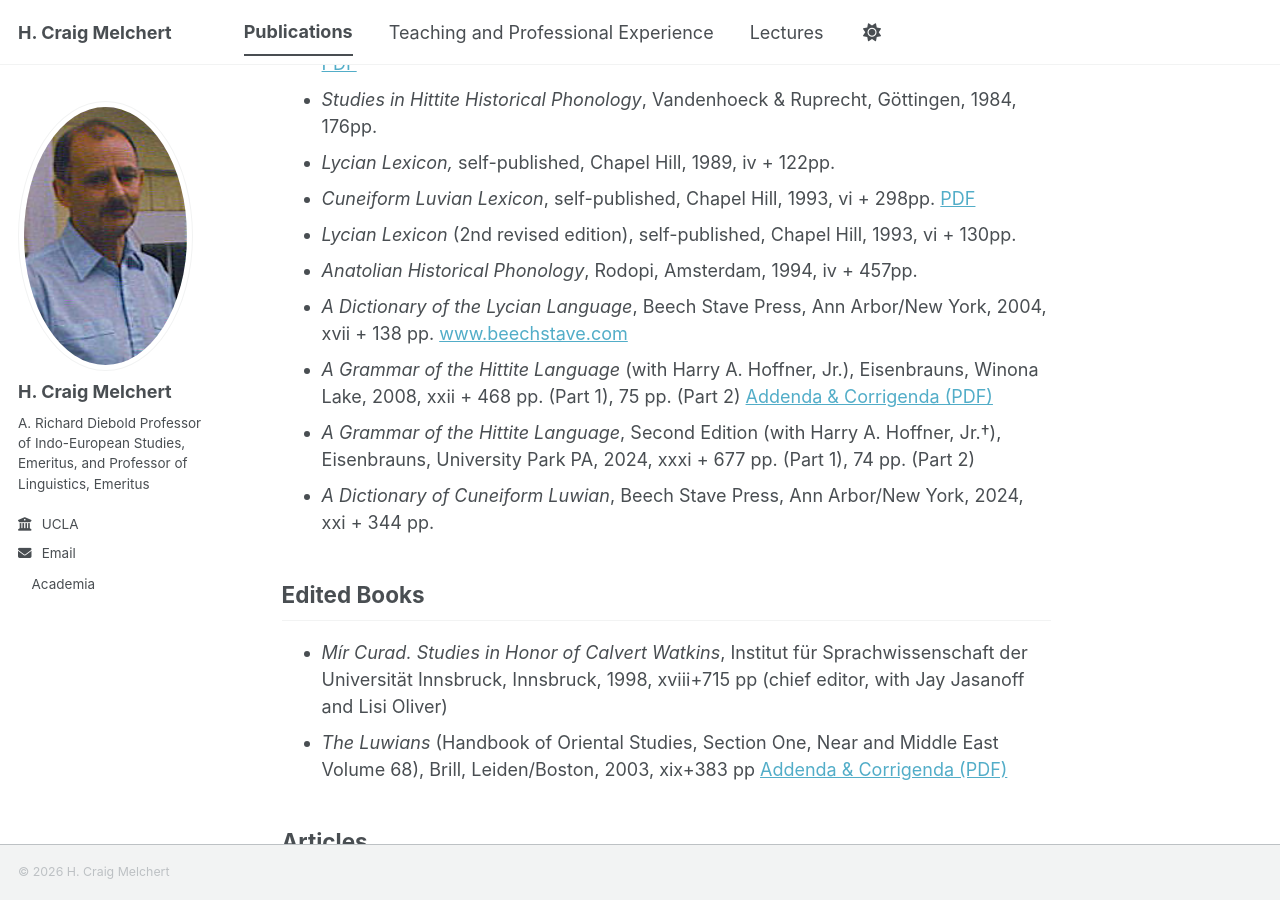
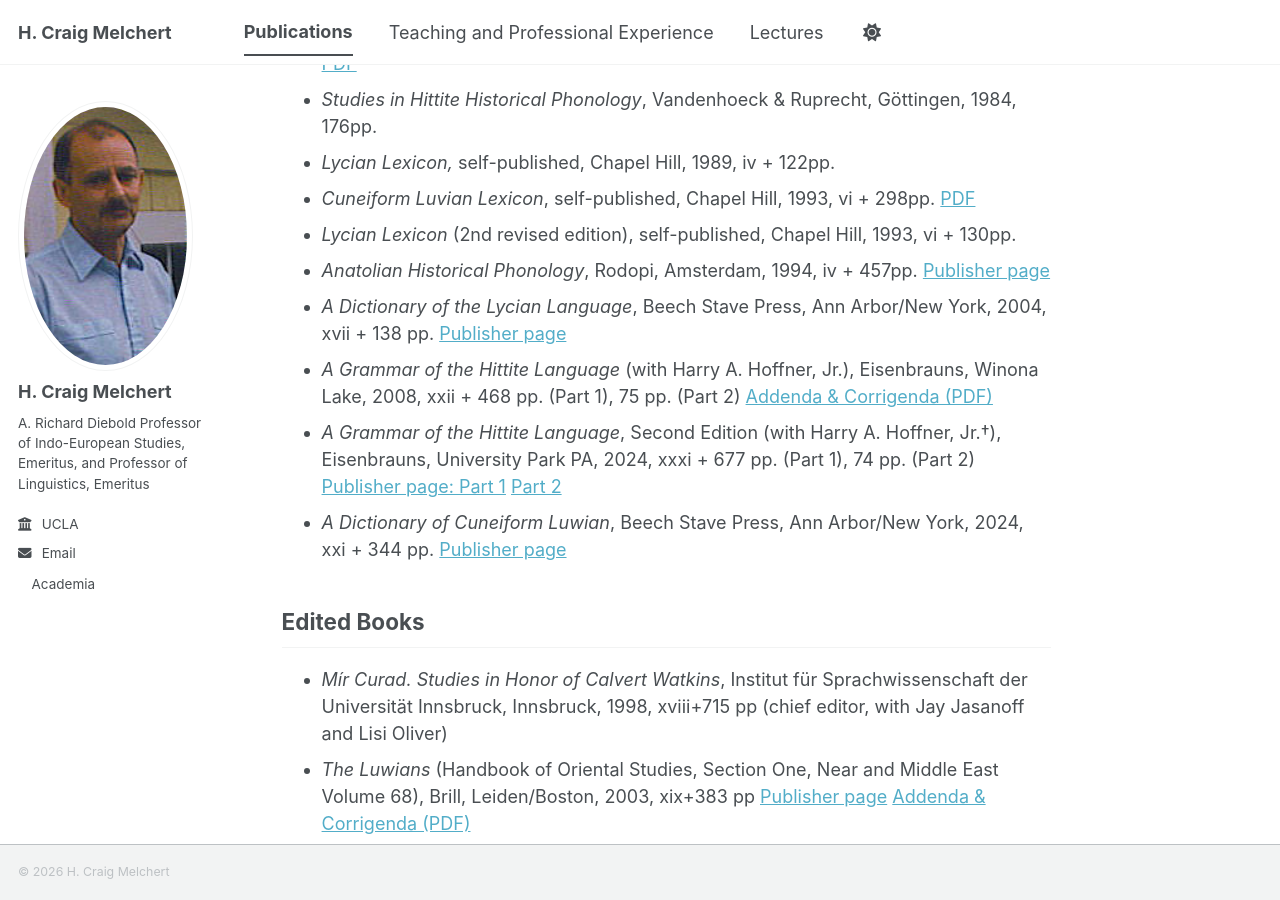
Before and after one commit to hcmelchert/hcmelchert.github.io, a Jekyll site: the page built from _pages/publications.md, in a window 1280 px wide and 900 px high, scrolled down 322 px. Built offline with Jekyll 4.4.1, drawn with Linux system fonts in a browser that asks for light colours; a style sheet for code colours, icons or effects is not loaded.

Commit message:
added publisher links

```diff
--- a/_pages/publications.md
+++ b/_pages/publications.md
@@ -16,16 +16,16 @@ redirect_from:
 - <i>Lycian Lexicon,</i> self-published, Chapel Hill, 1989, iv + 122pp.
 - <i>Cuneiform Luvian Lexicon</i>, self-published, Chapel Hill, 1993, vi + 298pp. [PDF](/files/LUVLEX.pdf)
 - <i>Lycian Lexicon</i> (2nd revised edition), self-published, Chapel Hill, 1993, vi + 130pp.
-- <i>Anatolian Historical Phonology</i>, Rodopi, Amsterdam, 1994, iv + 457pp.
-- <i>A Dictionary of the Lycian Language</i>, Beech Stave Press, Ann Arbor/New York, 2004, xvii + 138 pp. [www.beechstave.com](http://www.beechstave.com)
+- <i>Anatolian Historical Phonology</i>, Rodopi, Amsterdam, 1994, iv + 457pp. [Publisher page](https://brill.com/display/title/30169)
+- <i>A Dictionary of the Lycian Language</i>, Beech Stave Press, Ann Arbor/New York, 2004, xvii + 138 pp. [Publisher page](http://www.beechstave.com/lycian.html)
 - <i>A Grammar of the Hittite Language</i> (with Harry A. Hoffner, Jr.), Eisenbrauns, Winona Lake, 2008, xxii + 468 pp. (Part 1), 75 pp. (Part 2) [Addenda & Corrigenda (PDF)](/files/Addenda%26CorrigendaGrHL2.pdf)
-- <i>A Grammar of the Hittite Language</i>, Second Edition (with Harry A. Hoffner, Jr.†), Eisenbrauns, University Park PA, 2024, xxxi + 677 pp. (Part 1), 74 pp. (Part 2)
-- <i>A Dictionary of Cuneiform Luwian</i>, Beech Stave Press, Ann Arbor/New York, 2024, xxi + 344 pp.
+- <i>A Grammar of the Hittite Language</i>, Second Edition (with Harry A. Hoffner, Jr.†), Eisenbrauns, University Park PA, 2024, xxxi + 677 pp. (Part 1), 74 pp. (Part 2) [Publisher page: Part 1](https://www.eisenbrauns.org/books/titles/978-1-64602-292-2.html) [Part 2](https://www.eisenbrauns.org/books/titles/978-1-64602-293-9.html)
+- <i>A Dictionary of Cuneiform Luwian</i>, Beech Stave Press, Ann Arbor/New York, 2024, xxi + 344 pp. [Publisher page](http://www.beechstave.com/)
 
 ## Edited Books
 
 - <i>Mír Curad. Studies in Honor of Calvert Watkins</i>, Institut für Sprachwissenschaft der Universität Innsbruck, Innsbruck, 1998, xviii+715 pp (chief editor, with Jay Jasanoff and Lisi Oliver)
-- <i>The Luwians</i> (Handbook of Oriental Studies, Section One, Near and Middle East Volume 68), Brill, Leiden/Boston, 2003, xix+383 pp [Addenda & Corrigenda (PDF)](/files/Addenda%20and%20Corrigenda.pdf)
+- <i>The Luwians</i> (Handbook of Oriental Studies, Section One, Near and Middle East Volume 68), Brill, Leiden/Boston, 2003, xix+383 pp [Publisher page](https://brill.com/edcollbook/title/8256) [Addenda & Corrigenda (PDF)](/files/Addenda%20and%20Corrigenda.pdf)
 
 ## Articles
 
```
